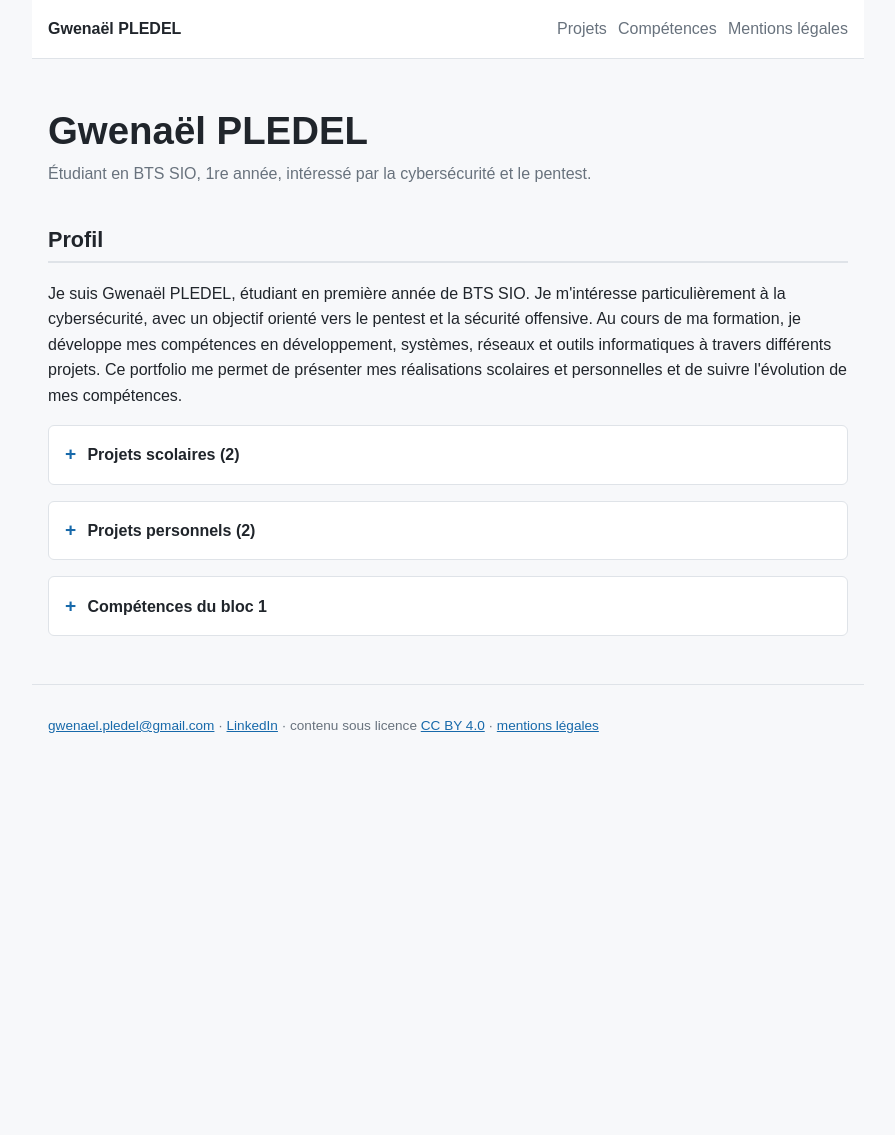
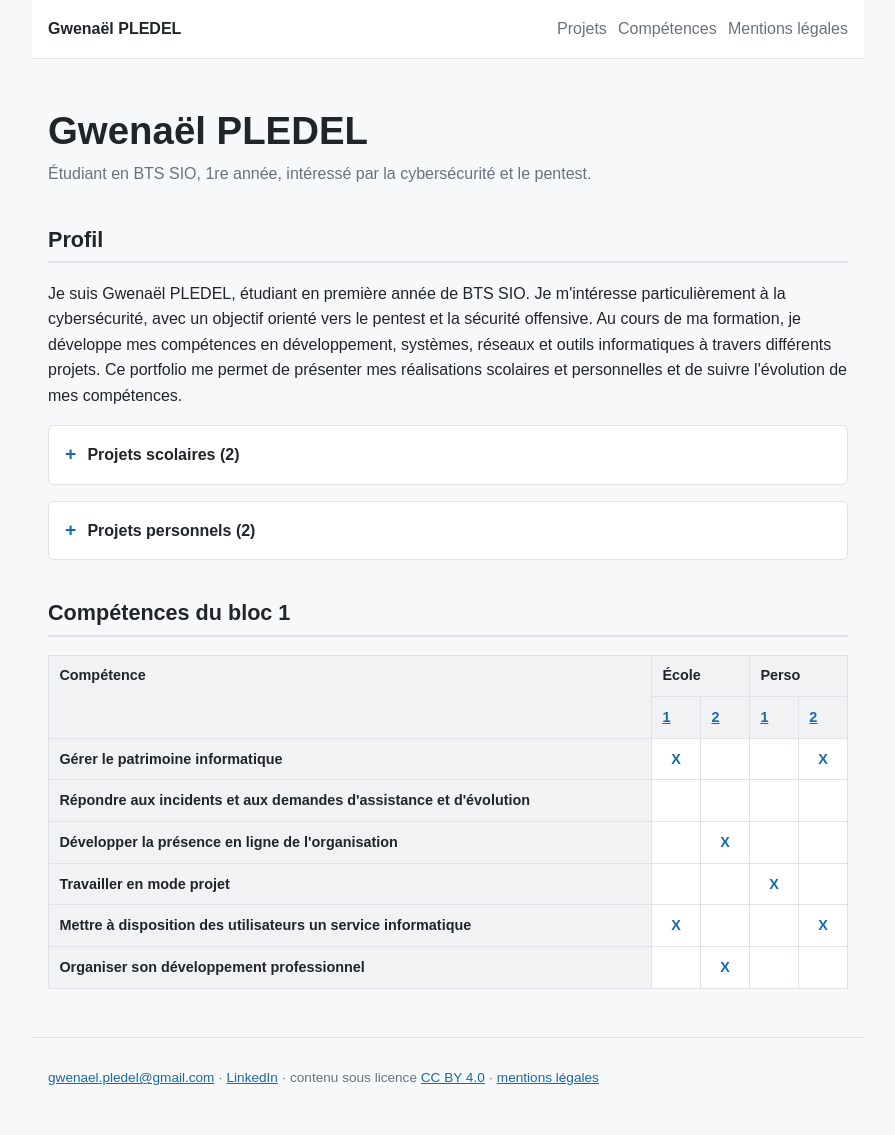
Before and after one commit to vzsca/Portfolio-Gwenael, a Jekyll site: the page built from index.html, in a window 1280 px wide. Shown: the whole page, without its empty margins (192-1087 px from the left). Built offline with Jekyll 4.4.1, drawn with Linux system fonts in a browser that asks for light colours; before the commit the page ends 900 px from its top, so only the background shows below that.

Commit message:
Ne pas replier le tableau des competences

```diff
--- a/index.html
+++ b/index.html
@@ -39,10 +39,9 @@ layout: default
   </div>
 </details>
 
-<details class="section-repliable">
-  <summary>Compétences du bloc 1</summary>
-  <div class="section-contenu">
-    <div class="defile">
+<section id="competences">
+  <h2>Compétences du bloc 1</h2>
+  <div class="defile">
       <table>
         <thead>
           <tr>
@@ -77,6 +76,5 @@ layout: default
         {% endfor %}
         </tbody>
       </table>
-    </div>
   </div>
-</details>
+</section>
```
